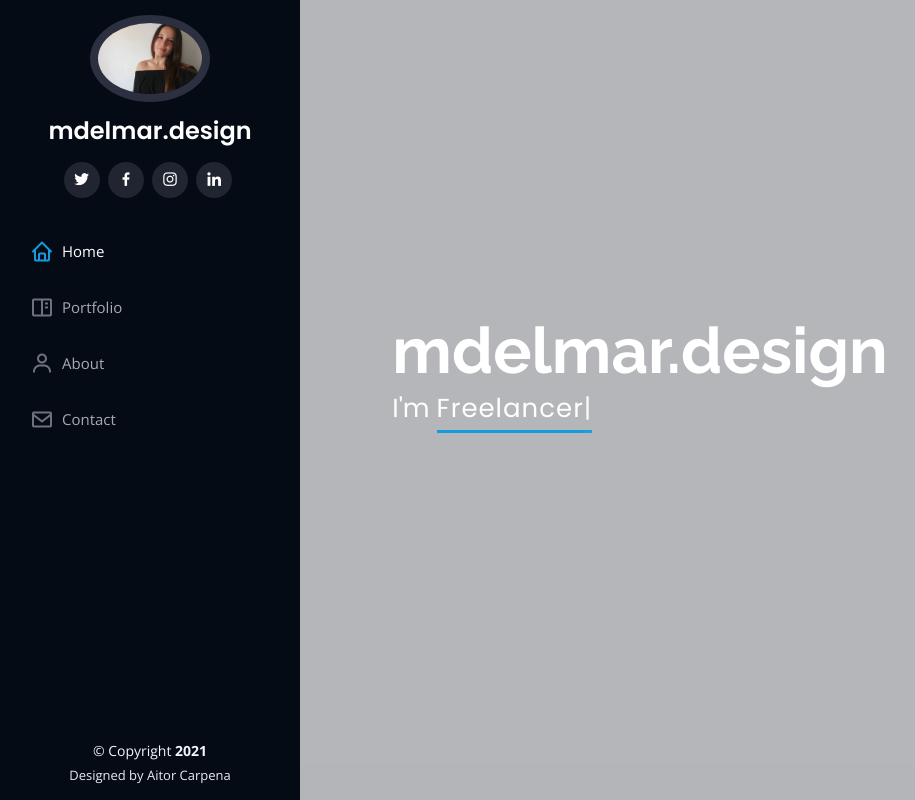
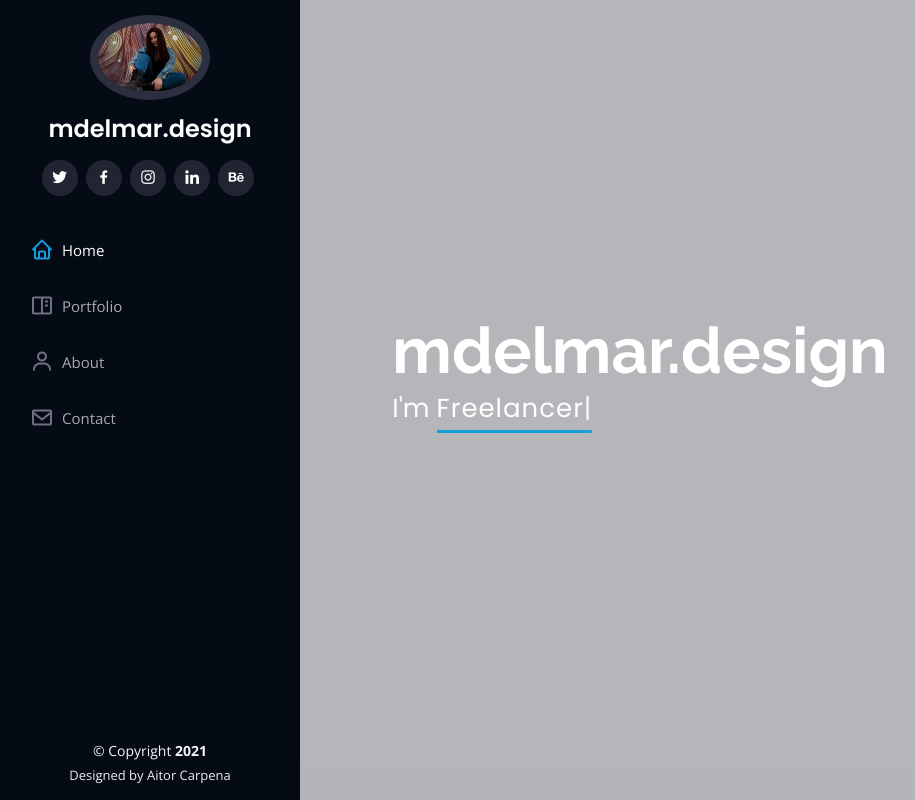
Before and after one commit to aitorcarpena95/mdesignWeb, a plain HTML site: page index.html in a window 1280 px wide. Shown: the top 800 px of the page, without its empty margins (0-915 px from the left). Drawn offline with nearby package versions, Linux system fonts and the light colour scheme.

Commit message:
links and fixes

```diff
--- a/index.html
+++ b/index.html
@@ -38,13 +38,14 @@
     <div class="d-flex flex-column">
 
       <div class="profile">
-        <img src="assets/img/hero-img.jpg" alt="" class="img-fluid rounded-circle">
+        <img src="assets/img/hero-2.jpg" alt="" class="img-fluid rounded-circle">
         <h1 class="text-light"><a href="index.html">mdelmar.design</a></h1>
         <div class="social-links mt-3 text-center">
-          <a href="#" class="twitter"><i class="bx bxl-twitter"></i></a>
-          <a href="#" class="facebook"><i class="bx bxl-facebook"></i></a>
-          <a href="#" class="instagram"><i class="bx bxl-instagram"></i></a>
-          <a href="#" class="linkedin"><i class="bx bxl-linkedin"></i></a>
+          <a href="https://twitter.com/maria_del_maar" class="twitter"><i class="bx bxl-twitter"></i></a>
+          <a href="https://www.facebook.com/mariadelmar.martinez.965" class="facebook"><i class="bx bxl-facebook"></i></a>
+          <a href="https://www.instagram.com/mdelmar.design/" class="instagram"><i class="bx bxl-instagram"></i></a>
+          <a href="https://www.linkedin.com/in/maria-del-mar-martinez-belda-00a126196/" class="linkedin"><i class="bx bxl-linkedin"></i></a>
+          <a href="https://www.behance.net/mdelmardesign" class="behance"><i class="bx bxl-behance"></i></a>
         </div>
       </div>
 
```
Also changed, not shown: assets/img/hero-2.jpg (added).
